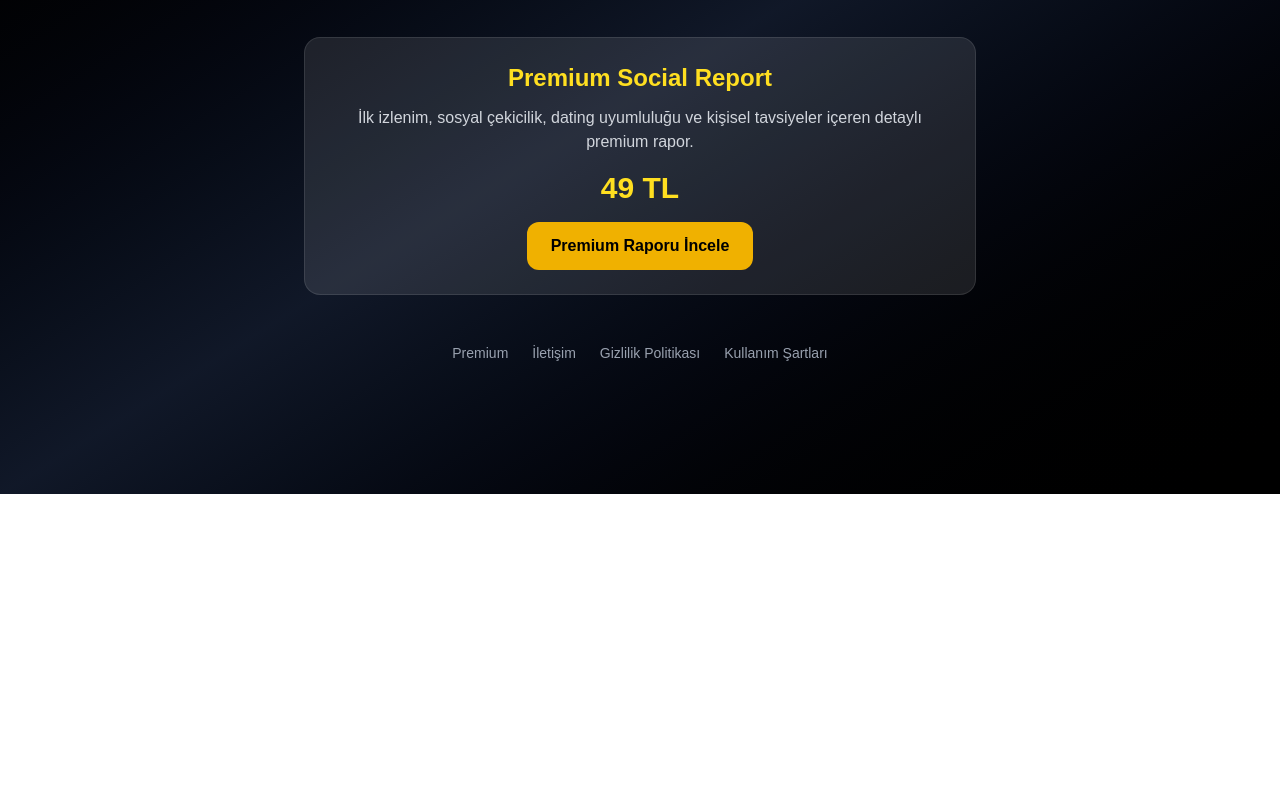
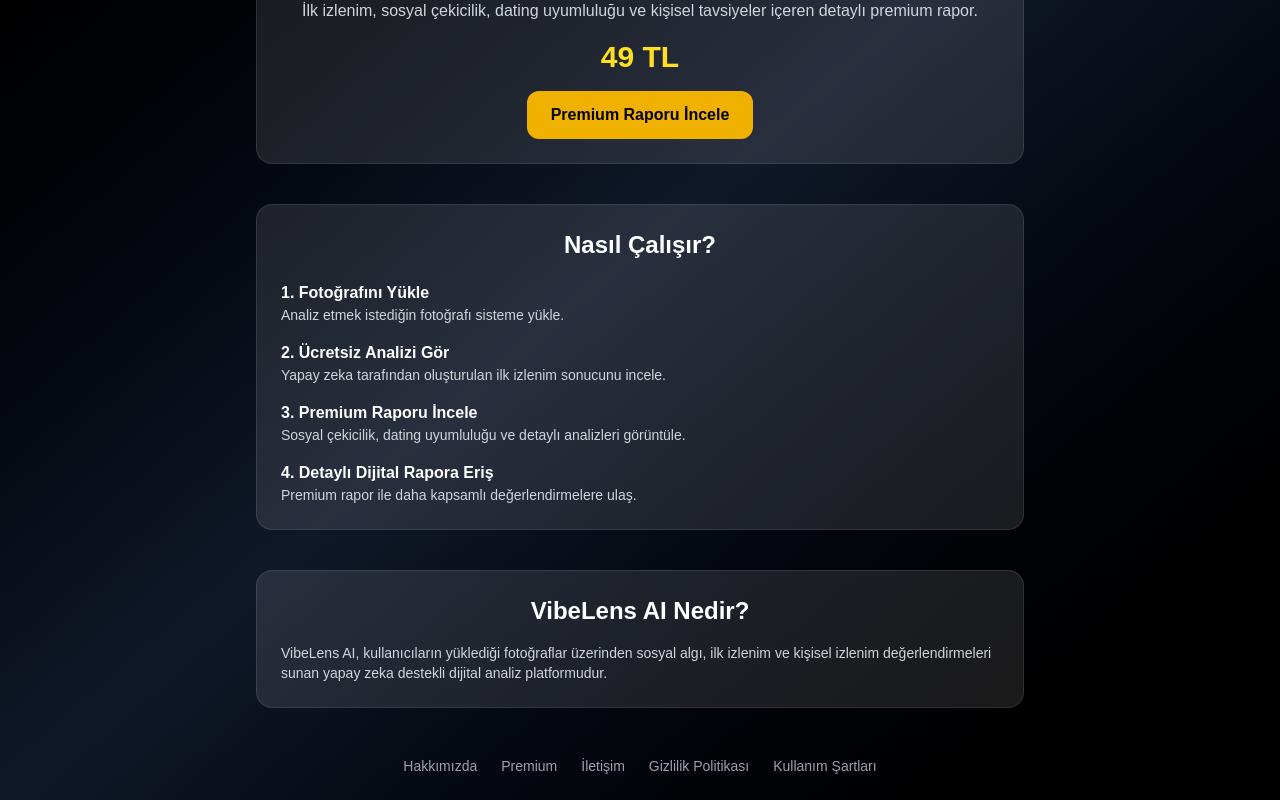
Before and after one commit to safakbahar68-lgtm/vibelens-ai, a Next.js app: page / in a window 1280 px wide. Shown: the part 306-1106 px from the top of the page. Before the commit the page ends 800 px from the top, so only its background shows below. Built offline with nearby package versions, Linux system fonts and the light colour scheme.

Commit message:
add how it works section

```diff
--- /dev/null
+++ b/app/about/page.tsx
@@ -0,0 +1,40 @@
+import Link from "next/link";
+
+export default function AboutPage() {
+  return (
+    <main className="min-h-screen bg-gradient-to-br from-black via-gray-900 to-black text-white p-8">
+      <div className="max-w-3xl mx-auto">
+        <h1 className="text-3xl font-bold mb-6">
+          Hakkımızda
+        </h1>
+
+        <div className="bg-white/10 border border-white/10 rounded-2xl p-6 space-y-4 text-sm text-gray-200">
+          <p>
+            VibeLens AI, kullanıcıların yüklediği fotoğraflar üzerinden sosyal algı, ilk izlenim ve kişisel izlenim değerlendirmeleri sunan yapay zeka destekli bir dijital analiz platformudur.
+          </p>
+
+          <p>
+            Amacımız, kullanıcıların kendilerini dışarıdan nasıl algılanabilecekleri konusunda eğlenceli, anlaşılır ve bilgilendirici bir bakış açısı sunmaktır.
+          </p>
+
+          <p>
+            VibeLens AI tarafından sunulan analizler eğlence ve bilgilendirme amaçlıdır. Sonuçlar kesin doğruluk iddiası taşımaz; psikolojik, tıbbi, hukuki veya profesyonel danışmanlık yerine geçmez.
+          </p>
+
+          <p>
+            Premium Social Report hizmeti; sosyal çekicilik, özgüven, güvenilirlik, dating uyumluluğu ve güçlü/geliştirilebilir yönlere dair daha detaylı bir dijital rapor sunar.
+          </p>
+        </div>
+
+        <footer className="mt-8 flex flex-wrap justify-center gap-4 text-xs text-gray-400">
+          <Link href="/">Ana Sayfa</Link>
+          <Link href="/premium">Premium</Link>
+          <Link href="/upload">Analiz</Link>
+          <Link href="/contact">İletişim</Link>
+          <Link href="/privacy">Gizlilik Politikası</Link>
+          <Link href="/terms">Kullanım Şartları</Link>
+        </footer>
+      </div>
+    </main>
+  );
+}
--- a/app/page.tsx
+++ b/app/page.tsx
@@ -2,8 +2,8 @@
 
 export default function Home() {
   return (
-    <main className="min-h-screen bg-gradient-to-br from-black via-gray-900 to-black text-white flex items-center justify-center p-6">
-      <div className="max-w-2xl w-full text-center">
+    <main className="min-h-screen bg-gradient-to-br from-black via-gray-900 to-black text-white p-6">
+      <div className="max-w-3xl mx-auto text-center">
 
         <h1 className="text-5xl font-bold mb-4">
           VibeLens AI
@@ -39,7 +39,56 @@
           </Link>
         </div>
 
+        <div className="mt-10 bg-white/10 border border-white/10 rounded-2xl p-6 text-left">
+          <h2 className="text-2xl font-bold mb-5 text-center">
+            Nasıl Çalışır?
+          </h2>
+
+          <div className="space-y-4">
+            <div>
+              <strong>1. Fotoğrafını Yükle</strong>
+              <p className="text-gray-300 text-sm">
+                Analiz etmek istediğin fotoğrafı sisteme yükle.
+              </p>
+            </div>
+
+            <div>
+              <strong>2. Ücretsiz Analizi Gör</strong>
+              <p className="text-gray-300 text-sm">
+                Yapay zeka tarafından oluşturulan ilk izlenim sonucunu incele.
+              </p>
+            </div>
+
+            <div>
+              <strong>3. Premium Raporu İncele</strong>
+              <p className="text-gray-300 text-sm">
+                Sosyal çekicilik, dating uyumluluğu ve detaylı analizleri görüntüle.
+              </p>
+            </div>
+
+            <div>
+              <strong>4. Detaylı Dijital Rapora Eriş</strong>
+              <p className="text-gray-300 text-sm">
+                Premium rapor ile daha kapsamlı değerlendirmelere ulaş.
+              </p>
+            </div>
+          </div>
+        </div>
+
+        <div className="mt-10 bg-white/10 border border-white/10 rounded-2xl p-6 text-left">
+          <h2 className="text-2xl font-bold mb-4 text-center">
+            VibeLens AI Nedir?
+          </h2>
+
+          <p className="text-gray-300 text-sm">
+            VibeLens AI, kullanıcıların yüklediği fotoğraflar üzerinden sosyal algı,
+            ilk izlenim ve kişisel izlenim değerlendirmeleri sunan yapay zeka destekli
+            dijital analiz platformudur.
+          </p>
+        </div>
+
         <footer className="mt-12 flex flex-wrap justify-center gap-6 text-sm text-gray-400">
+          <Link href="/about">Hakkımızda</Link>
           <Link href="/premium">Premium</Link>
           <Link href="/contact">İletişim</Link>
           <Link href="/privacy">Gizlilik Politikası</Link>
```
